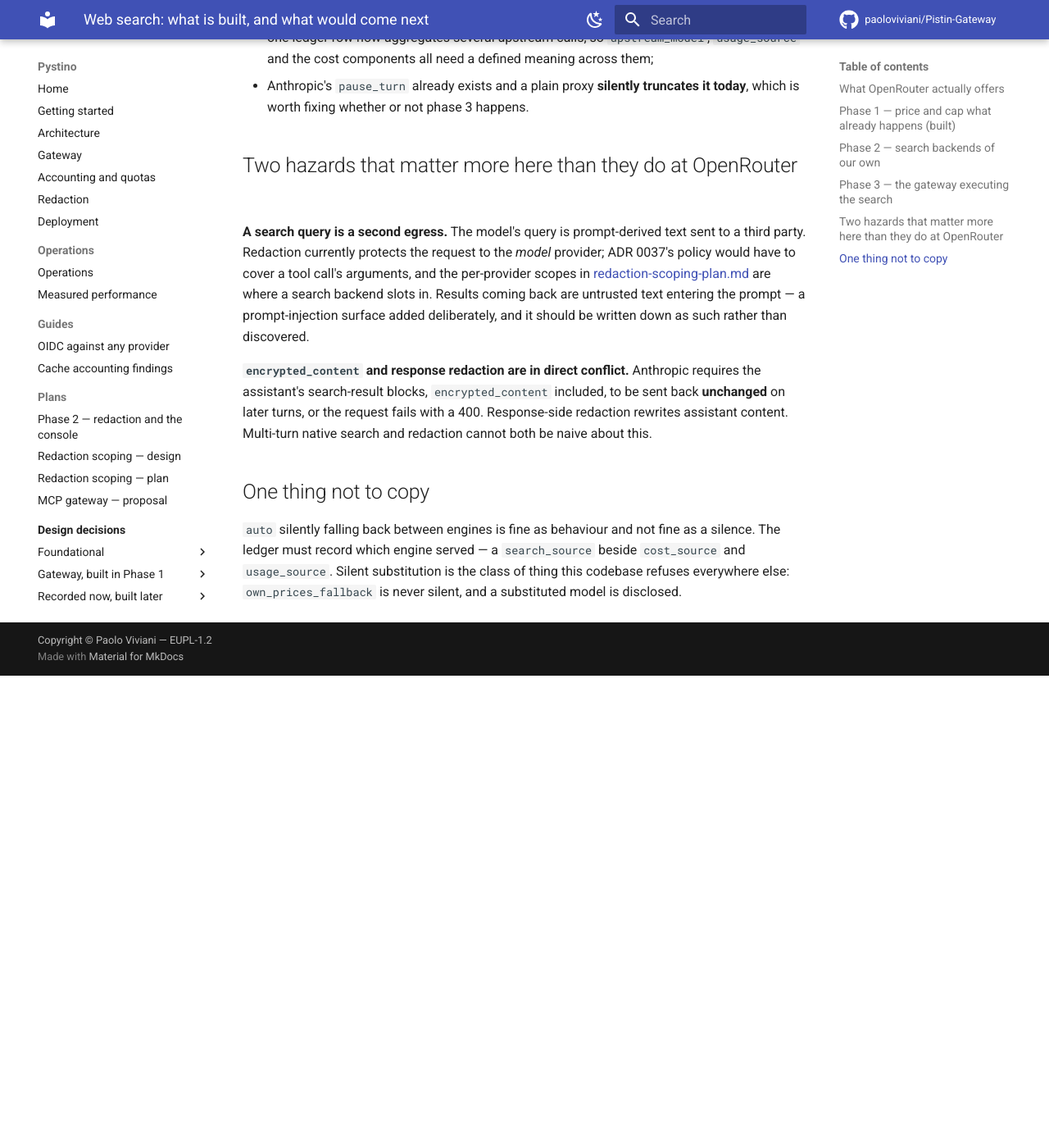
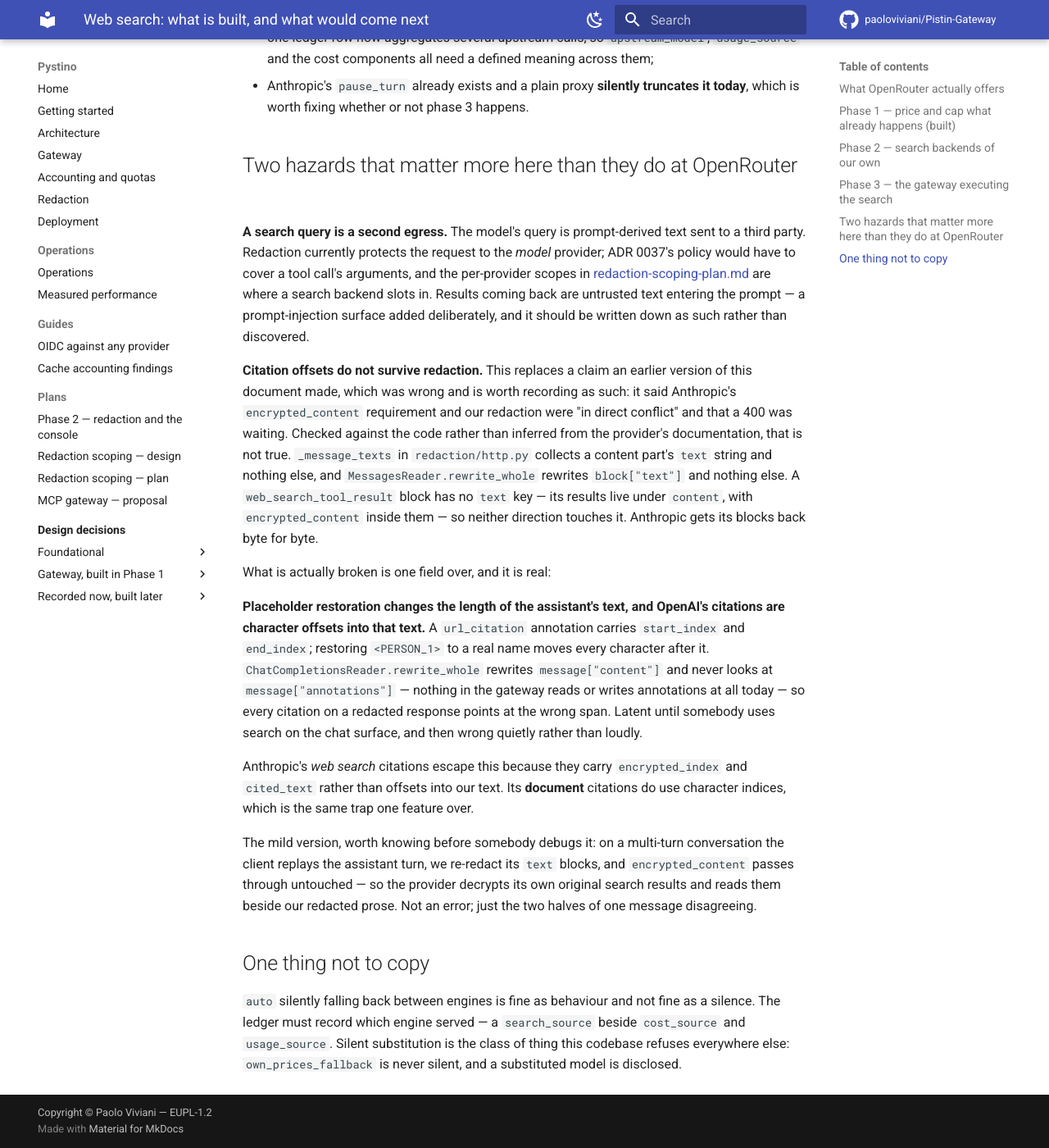
Before and after one commit to paoloviviani/Pystino, an MkDocs documentation site: the page built from docs/web-search-plan.md, in a window 1280 px wide and 1400 px high, scrolled down 1892 px. Shown: the whole window at 82% size. Built offline with MkDocs 1.6.1 and Material for MkDocs 9.7.7, drawn with Linux system fonts in a browser that asks for light colours; comment, search, counter and statistics services are not loaded; before the commit the page ends 2716 px from its top, so only the background shows below that.

Commit message:
docs: the redaction conflict I recorded was not the one that exists
The web search plan claimed Anthropic's `encrypted_content` requirement and
our redaction were in direct conflict, with a 400 waiting for anyone who used
multi-turn native search. That was inferred from Anthropic's documentation and
never checked against the code, and it is wrong: `_message_texts` collects a
content part's `text` string and nothing else, and `MessagesReader
.rewrite_whole` rewrites `block["text"]` and nothing else. A
`web_search_tool_result` block has no `text` key — the results sit under
`content`, with `encrypted_content` inside them — so neither direction ever
touches it, and the blocks go back byte for byte.

The real defect is one field over and is worse for being quiet. Placeholder
restoration changes the *length* of the assistant's text, and OpenAI's
`url_citation` annotations are character offsets into it.
`ChatCompletionsReader.rewrite_whole` rewrites `message["content"]` and never
looks at `message["annotations"]`; nothing in the gateway reads annotations at
all. So every citation on a redacted response points at the wrong span — no
error, just wrong. Latent until somebody uses search on the chat surface.

Anthropic's web search citations escape it by carrying `encrypted_index` and
`cited_text` instead of offsets. Its *document* citations do use character
indices, which is the same trap one feature over.

Recorded rather than fixed: adjusting offsets means the rewriter has to return
a mapping instead of a string, which is a change to a seam every surface uses.

```diff
--- a/docs/web-search-plan.md
+++ b/docs/web-search-plan.md
@@ -83,11 +83,39 @@ backend slots in. Results coming back are untrusted text entering the prompt —
 a prompt-injection surface added deliberately, and it should be written down as
 such rather than discovered.
 
-**`encrypted_content` and response redaction are in direct conflict.**
-Anthropic requires the assistant's search-result blocks, `encrypted_content`
-included, to be sent back **unchanged** on later turns, or the request fails
-with a 400. Response-side redaction rewrites assistant content. Multi-turn
-native search and redaction cannot both be naive about this.
+**Citation offsets do not survive redaction.** This replaces a claim an
+earlier version of this document made, which was wrong and is worth recording
+as such: it said Anthropic's `encrypted_content` requirement and our redaction
+were "in direct conflict" and that a 400 was waiting. Checked against the code
+rather than inferred from the provider's documentation, that is not true.
+`_message_texts` in `redaction/http.py` collects a content part's `text` string
+and nothing else, and `MessagesReader.rewrite_whole` rewrites `block["text"]`
+and nothing else. A `web_search_tool_result` block has no `text` key — its
+results live under `content`, with `encrypted_content` inside them — so neither
+direction touches it. Anthropic gets its blocks back byte for byte.
+
+What is actually broken is one field over, and it is real:
+
+**Placeholder restoration changes the length of the assistant's text, and
+OpenAI's citations are character offsets into that text.** A `url_citation`
+annotation carries `start_index` and `end_index`; restoring `<PERSON_1>` to a
+real name moves every character after it. `ChatCompletionsReader.rewrite_whole`
+rewrites `message["content"]` and never looks at `message["annotations"]` —
+nothing in the gateway reads or writes annotations at all today — so every
+citation on a redacted response points at the wrong span. Latent until
+somebody uses search on the chat surface, and then wrong quietly rather than
+loudly.
+
+Anthropic's *web search* citations escape this because they carry
+`encrypted_index` and `cited_text` rather than offsets into our text. Its
+**document** citations do use character indices, which is the same trap one
+feature over.
+
+The mild version, worth knowing before somebody debugs it: on a multi-turn
+conversation the client replays the assistant turn, we re-redact its `text`
+blocks, and `encrypted_content` passes through untouched — so the provider
+decrypts its own original search results and reads them beside our redacted
+prose. Not an error; just the two halves of one message disagreeing.
 
 ## One thing not to copy
 
```
